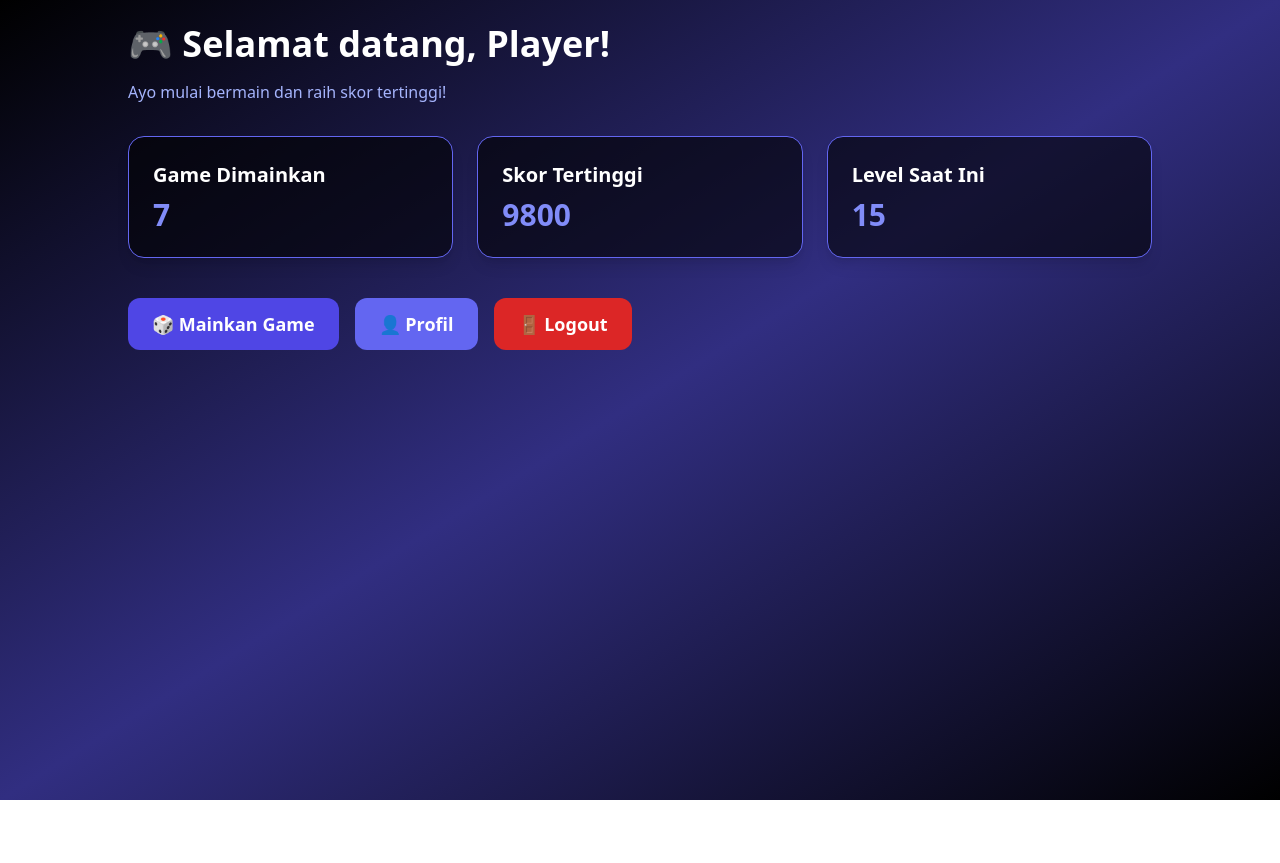
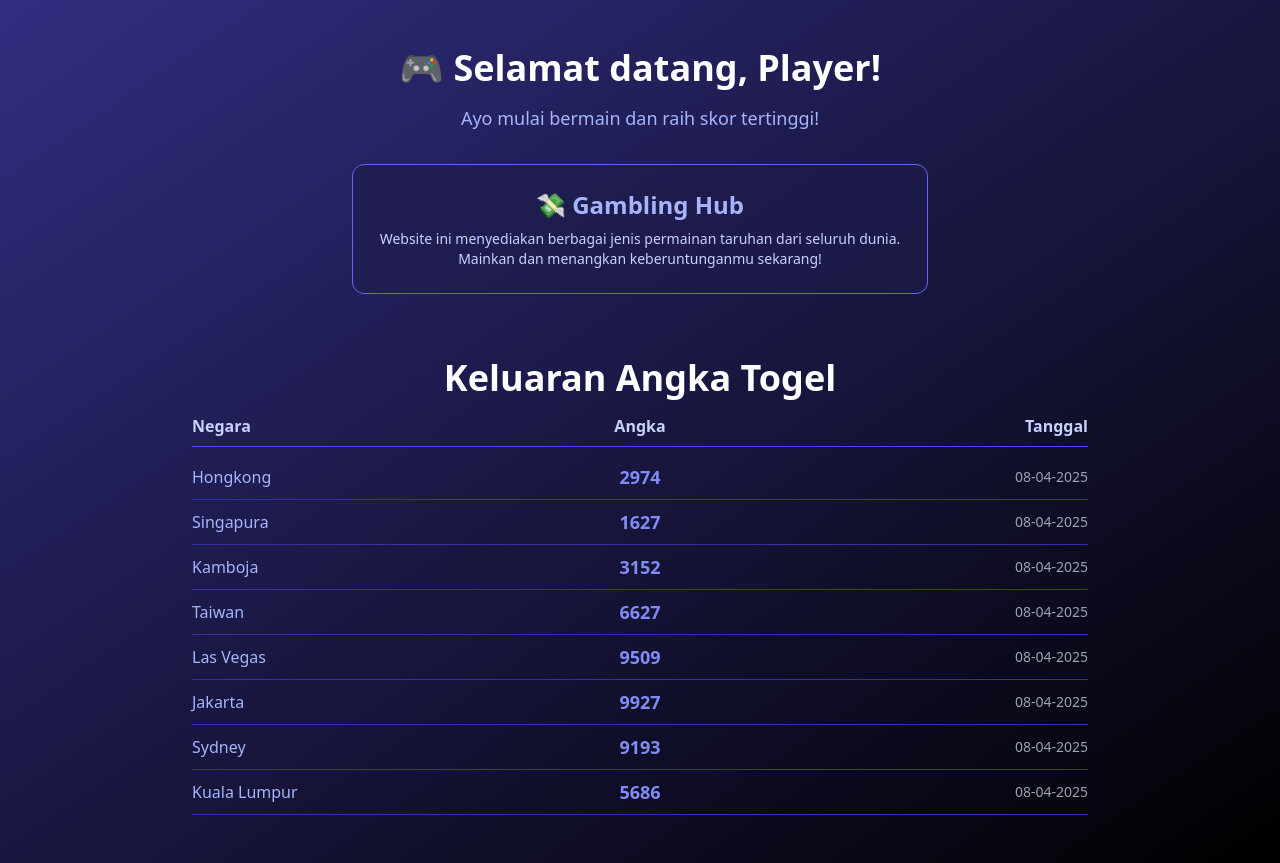
Before and after one commit to kenzietama/gamblinghub, a React (Create React App) app in the folder frontend/: page /Dashboard in a window 1280 px wide. Before the commit the page ends 800 px from the top, so only its background shows below. Built offline with nearby package versions, Linux system fonts and the light colour scheme.

Commit message:
update frontend

```diff
--- a/frontend/src/App.js
+++ b/frontend/src/App.js
@@ -28,7 +28,7 @@ function App() {
 
         {/* Pemain */}
         <Route path="/main-menu" element={<MainMenu />} />
-        <Route path="/dashboard" element={<Dashboard />} />
+        <Route path="/Dashboard" element={<Dashboard />} />
         <Route path="/top-up" element={<TopUp />} />
         <Route path="/profil" element={<Profil />} />
 
--- a/frontend/src/pages/Login.js
+++ b/frontend/src/pages/Login.js
@@ -1,13 +1,14 @@
 import React, { useState } from "react";
-import { Link } from "react-router-dom";
-import { Eye, EyeOff } from "lucide-react"; // Tambah ikon
-import loginImage from "../Picture/logogamblinghub.png";
+import { Link, useNavigate } from "react-router-dom";
+import { Eye, EyeOff } from "lucide-react";
+import loginImage from "../Picture/logogamblinghub.png"; // pastikan path-nya benar
 
-const LoginPage = () => {
+const Login = () => {
   const [email, setEmail] = useState("");
   const [password, setPassword] = useState("");
   const [pesan, setPesan] = useState("");
-  const [showPassword, setShowPassword] = useState(false); // State untuk show/hide
+  const [showPassword, setShowPassword] = useState(false);
+  const navigate = useNavigate();
 
   const handleLogin = (e) => {
     e.preventDefault();
@@ -22,13 +23,15 @@ const LoginPage = () => {
       return;
     }
 
-    setPesan(`Login berhasil! Selamat bermain.`);
+    setPesan("Login berhasil! Selamat bermain.");
+    setTimeout(() => {
+      navigate("/dashboard");
+    }, 1000);
   };
 
   return (
     <div className="min-h-screen flex items-center justify-center bg-gradient-to-br from-indigo-900 to-black text-white px-4">
       <div className="bg-black bg-opacity-70 p-8 rounded-3xl w-full max-w-md shadow-2xl border-4 border-indigo-600">
-
         <img
           src={loginImage}
           alt="Login Icon"
@@ -73,15 +76,8 @@ const LoginPage = () => {
         )}
 
         <div className="mt-6 text-center text-sm text-indigo-300">
-          Auto Dashboard{" "}
-          <Link to=".Pemain/Dashboard" className="text-indigo-400 underline hover:text-indigo-200">
-            Daftar di sini
-          </Link>
-        </div>
-
-        <div className="mt-6 text-center text-sm text-indigo-300">
           Belum punya akun?{" "}
-          <Link to="./Register" className="text-indigo-400 underline hover:text-indigo-200">
+          <Link to="/register" className="text-indigo-400 underline hover:text-indigo-200">
             Daftar di sini
           </Link>
         </div>
@@ -90,4 +86,4 @@ const LoginPage = () => {
   );
 };
 
-export default LoginPage;
+export default Login;
--- a/frontend/src/pages/Pemain/Dashboard.js
+++ b/frontend/src/pages/Pemain/Dashboard.js
@@ -1,51 +1,83 @@
 import React from "react";
 import { Link } from "react-router-dom";
 
+// Fungsi pembangkit angka pseudo-random berbasis string
+const seededRandomNumber = (seedStr) => {
+  let hash = 0;
+  for (let i = 0; i < seedStr.length; i++) {
+    hash = seedStr.charCodeAt(i) + ((hash << 5) - hash);
+  }
+  const result = Math.abs(hash % 9000) + 1000; // hasil 4 digit
+  return result;
+};
+
+// Fungsi format tanggal ke dd-mm-yyyy
+const formatDate = (dateObj) => {
+  const day = String(dateObj.getDate()).padStart(2, "0");
+  const month = String(dateObj.getMonth() + 1).padStart(2, "0");
+  const year = dateObj.getFullYear();
+  return `${day}-${month}-${year}`;
+};
+
+const todayDate = new Date();
+const todayFormatted = formatDate(todayDate);
+const todaySeedFormat = todayDate.toISOString().split("T")[0]; // format YYYY-MM-DD untuk seed
+
+// Data negara
+const negaraList = [
+  { nama: "Hongkong" },
+  { nama: "Singapura" },
+  { nama: "Kamboja" },
+  { nama: "Taiwan" },
+  { nama: "Las Vegas" },
+  { nama: "Jakarta" },
+  { nama: "Sydney" },
+  { nama: "Kuala Lumpur" },
+];
+
 const Dashboard = () => {
   return (
-    <div className="min-h-screen bg-gradient-to-br from-black via-indigo-900 to-black text-white p-6">
-      <div className="max-w-5xl mx-auto">
+    <div className="min-h-screen bg-gradient-to-br from-indigo-900 to-black text-white px-6 py-12 space-y-16">
+
+      {/* Section 1: Header dan Penjelasan */}
+      <section className="text-center">
         <h1 className="text-4xl font-bold mb-4">🎮 Selamat datang, Player!</h1>
-        <p className="text-indigo-300 mb-8">Ayo mulai bermain dan raih skor tertinggi!</p>
+        <p className="text-indigo-300 text-lg mb-8">Ayo mulai bermain dan raih skor tertinggi!</p>
 
-        <div className="grid grid-cols-1 md:grid-cols-3 gap-6">
-          <div className="bg-black bg-opacity-60 p-6 rounded-2xl border border-indigo-500 shadow-lg">
-            <h2 className="text-xl font-semibold">Game Dimainkan</h2>
-            <p className="text-3xl mt-2 font-bold text-indigo-400">7</p>
-          </div>
+        <div className="bg-indigo-950 bg-opacity-60 p-6 rounded-xl inline-block text-left border border-indigo-500 max-w-xl mx-auto">
+          <h2 className="text-2xl font-bold text-indigo-300 mb-2 text-center">💸 Gambling Hub</h2>
+          <p className="text-sm text-indigo-200 text-center">
+            Website ini menyediakan berbagai jenis permainan taruhan dari seluruh dunia.
+            Mainkan dan menangkan keberuntunganmu sekarang!
+          </p>
+        </div>
+      </section>
 
-          <div className="bg-black bg-opacity-60 p-6 rounded-2xl border border-indigo-500 shadow-lg">
-            <h2 className="text-xl font-semibold">Skor Tertinggi</h2>
-            <p className="text-3xl mt-2 font-bold text-indigo-400">9800</p>
-          </div>
+      <section className="max-w-4xl mx-auto">
+        <h1 className="text-center text-4xl font-bold mb-4">Keluaran Angka Togel</h1>
 
-          <div className="bg-black bg-opacity-60 p-6 rounded-2xl border border-indigo-500 shadow-lg">
-            <h2 className="text-xl font-semibold">Level Saat Ini</h2>
-            <p className="text-3xl mt-2 font-bold text-indigo-400">15</p>
-          </div>
+        {/* Header Tabel */}
+        <div className="grid grid-cols-3 font-semibold text-indigo-200 border-b border-indigo-600 pb-2 mb-2">
+          <div className="text-left">Negara</div>
+          <div className="text-center">Angka</div>
+          <div className="text-right">Tanggal</div>
         </div>
 
-        <div className="mt-10 flex flex-wrap gap-4">
-          <Link
-            to="/games"
-            className="bg-indigo-600 hover:bg-indigo-500 px-6 py-3 rounded-xl text-lg font-semibold transition"
+        {/* Baris Data */}
+        {negaraList.map((item, index) => (
+          <div
+            key={index}
+            className="grid grid-cols-3 items-center text-indigo-300 py-2 border-b border-indigo-800"
           >
-            🎲 Mainkan Game
-          </Link>
-          <Link
-            to="/profile"
-            className="bg-indigo-500 hover:bg-indigo-400 px-6 py-3 rounded-xl text-lg font-semibold transition"
-          >
-            👤 Profil
-          </Link>
-          <Link
-            to="/login"
-            className="bg-red-600 hover:bg-red-500 px-6 py-3 rounded-xl text-lg font-semibold transition"
-          >
-            🚪 Logout
-          </Link>
-        </div>
-      </div>
+            <div className="text-left">{item.nama}</div>
+            <div className="text-center text-indigo-400 font-bold text-lg">
+              {seededRandomNumber(item.nama + todaySeedFormat)}
+            </div>
+            <div className="text-right text-gray-400 text-sm">{todayFormatted}</div>
+          </div>
+        ))}
+      </section>
+
     </div>
   );
 };
```
